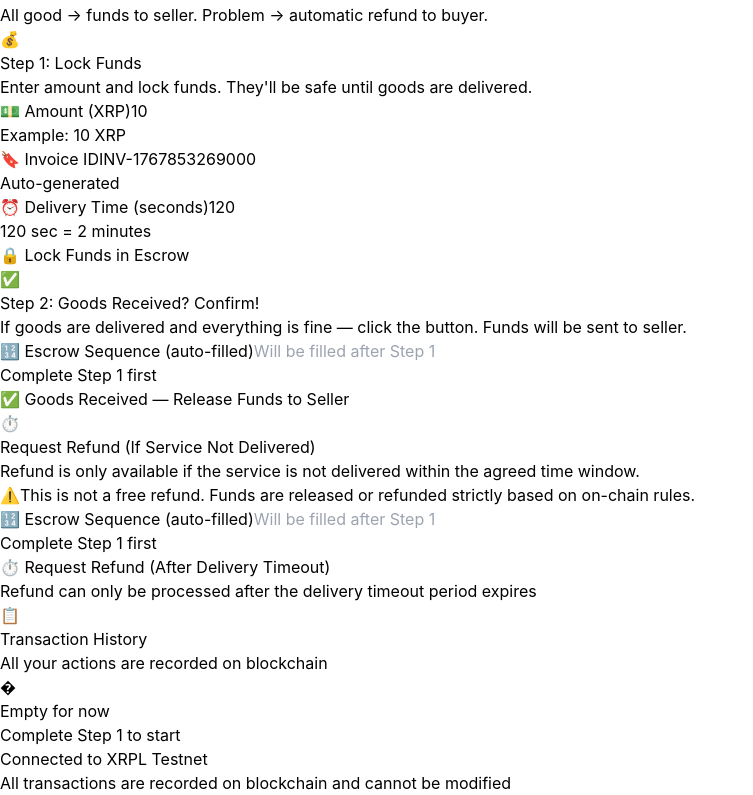
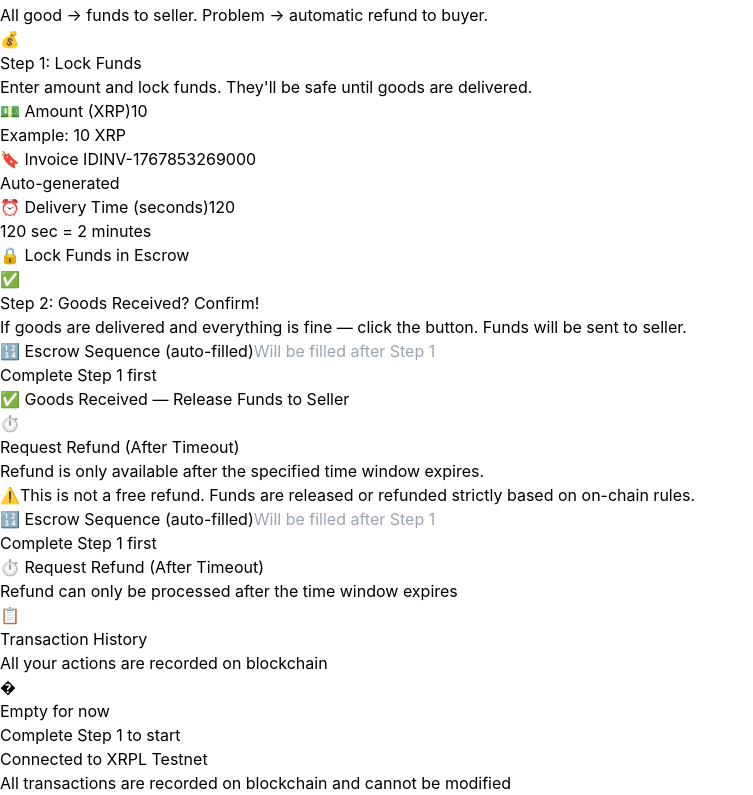
Before and after one commit to sardorismatullaev707-collab/escrowX, a React app in the folder frontend/: page / in a window 1280 px wide. Shown: the part 528-1323 px from the top of the page, without its empty margins (0-753 px from the left). Built offline with nearby package versions, Linux system fonts and the light colour scheme; the HTML template or start-up script is replaced by a standard one.

Commit message:
Simplify refund wording: focus on timeout, not service delivery

```diff
--- a/frontend/src/App.tsx
+++ b/frontend/src/App.tsx
@@ -477,9 +477,9 @@ function App() {
                 </div>
               </div>
               <div className="flex-1">
-                <h2 className="text-3xl font-bold text-white mb-2">Request Refund (If Service Not Delivered)</h2>
+                <h2 className="text-3xl font-bold text-white mb-2">Request Refund (After Timeout)</h2>
                 <p className="text-slate-300 text-lg mb-3">
-                  Refund is only available if the service is not delivered within the agreed time window.
+                  Refund is only available after the specified time window expires.
                 </p>
                 <div className="bg-yellow-500/10 border-l-4 border-yellow-500 p-4 rounded-lg mb-6">
                   <p className="text-yellow-200 text-sm font-medium flex items-start gap-2">
@@ -519,12 +519,12 @@ function App() {
                       Requesting refund...
                     </span>
                   ) : (
-                    '⏱️ Request Refund (After Delivery Timeout)'
+                    '⏱️ Request Refund (After Timeout)'
                   )}
                 </button>
 
                 <p className="text-slate-400 text-sm mt-4 text-center">
-                  Refund can only be processed after the delivery timeout period expires
+                  Refund can only be processed after the time window expires
                 </p>
 
                 <ResultDisplay result={cancelResult} />
```
